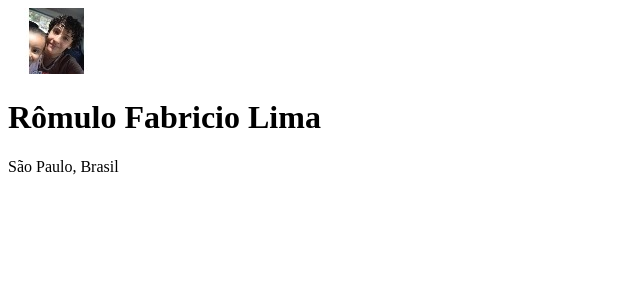
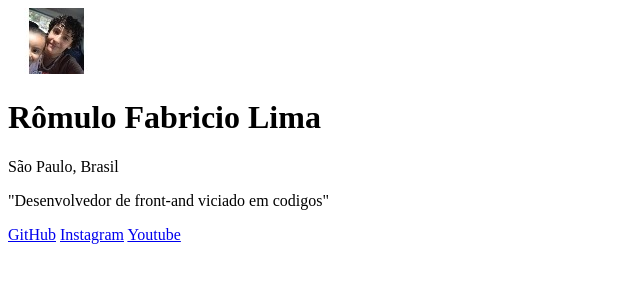
Before and after one commit to RomuloFabricioLima12C/Meus-Links, a plain HTML site: page index.html in a window 1280 px wide. Shown: the whole page, without its empty margins (0-640 px from the left). Drawn offline with Linux system fonts and the light colour scheme.

Commit message:
termino do desenvolvimento do html

```diff
--- a/index.html
+++ b/index.html
@@ -3,13 +3,19 @@
 <head>
     <meta charset="UTF-8">
     <meta name="viewport" content="width=device-width, initial-scale=1.0">
-    <title>Document</title>
+    <title>Meus Links</title>
 </head>
 <body>
     <div>
         <img src="./rml.meuslinks.jpg" alt="Imagem do criador da página de links. Rômulo Fabricio Lima">
         <h1>Rômulo Fabricio Lima</h1>
         <p>São Paulo, Brasil</p>
+
+        <p>"Desenvolvedor de front-and viciado em codigos"</p>
+
+        <a href="https://github.com/RomuloFabricioLima12C">GitHub</a>
+        <a href="https://www.instagram.com">Instagram</a>
+        <a href="https://www.youtube.com/@stormgames1920">Youtube</a>
      </div>
 </body>
 </html>
```
